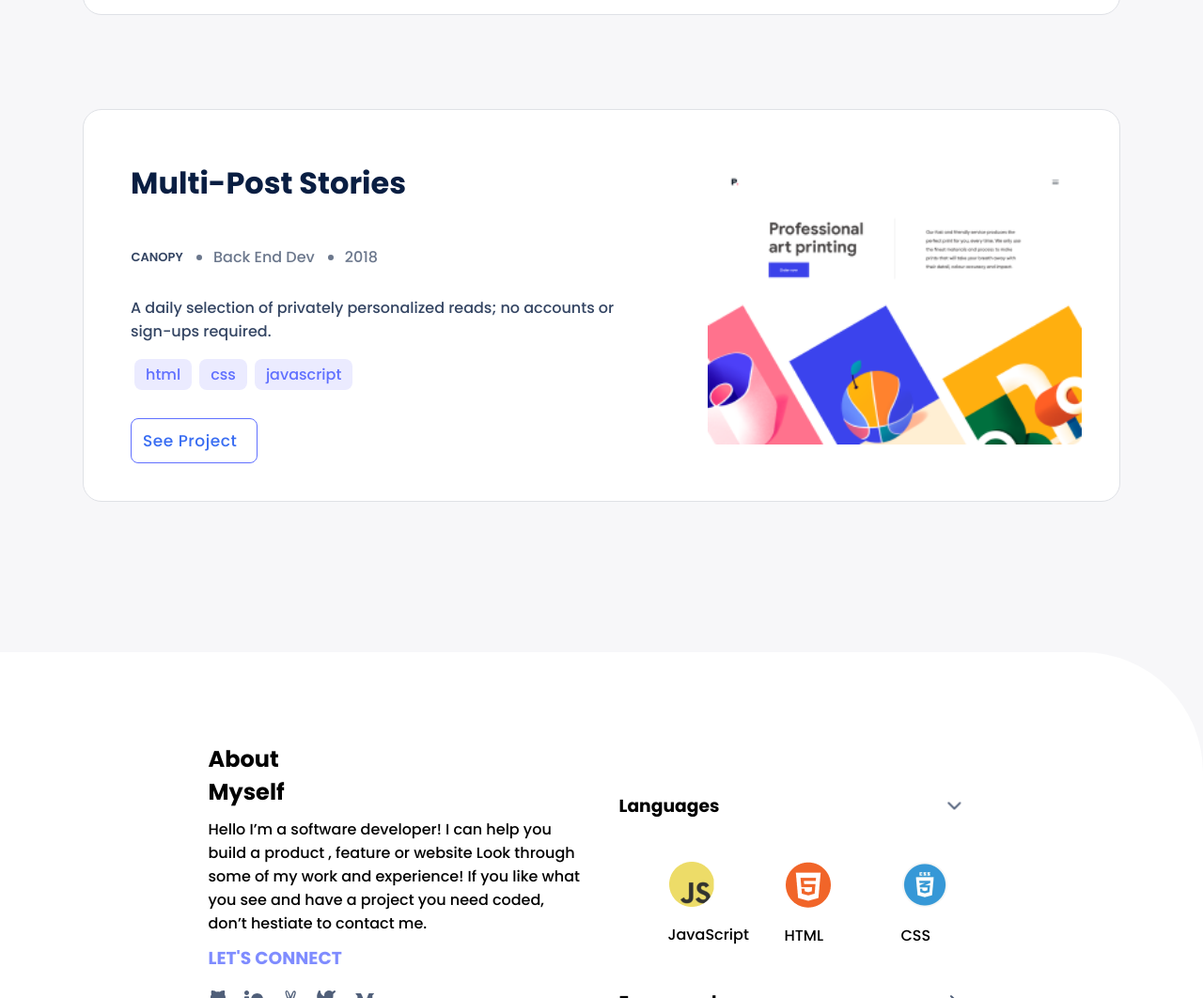
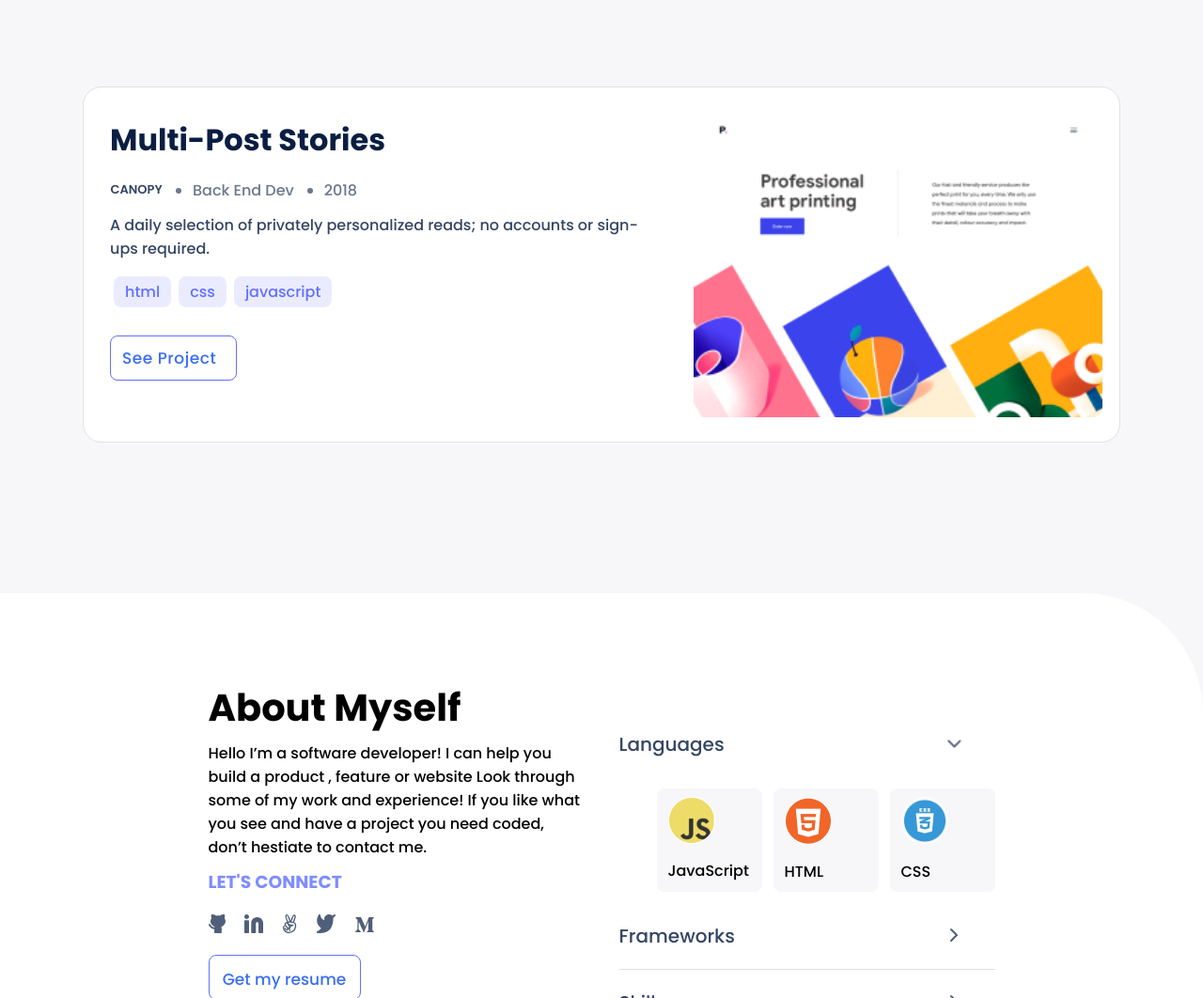
Before and after one commit to henask12/Portfolio, a website: page index.html in a window 1280 px wide. Shown: the part 2534-3596 px from the top of the page at 94% size. Drawn offline with Linux system fonts and the light colour scheme.

Commit message:
updated css

```diff
--- a/css/style.css
+++ b/css/style.css
@@ -271,9 +271,9 @@ a {
 
   .card-sub-header {
     align-items: center;
-    column-gap: 28px;
+    column-gap: 4px;
     flex-direction: row;
-    padding-top: 12px;
+    padding-top: 2px;
     flex-wrap: nowrap;
     width: 336px;
   }
@@ -353,19 +353,18 @@ a {
   }
 
   .card {
-    align-items: center;
     max-width: 1104px;
-    column-gap: 46px;
-    padding: 24px;
+    column-gap: 11px;
+    padding: 2px;
   }
 
   .card-sub-header {
     align-items: center;
     column-gap: 32px;
-    margin: 20px 0;
+    margin: 4px 0;
     flex-direction: row;
     padding-right: 0.5px;
-    padding-top: 12px;
+    padding-top: 2px;
   }
 
   .card-header {
@@ -374,6 +373,9 @@ a {
 
   .card img {
     width: 50%;
+    padding-left: 24px;
+    padding-top: 24px;
+    padding-bottom: 24px;
   }
 
   .card:nth-child(1),
@@ -448,7 +450,11 @@ a {
 }
 
 .about-card h2 {
-  width: 10rem;
+  width: 21rem;
+  font-weight: 700;
+  font-size: 40px;
+  line-height: 52px;
+  display: flex;
 }
 
 .about-card p {
@@ -483,12 +489,29 @@ a {
   cursor: pointer;
 }
 
+.about-skills-label h3 {
+  height: 24px;
+  left: 24px;
+  right: 78px;
+  top: calc(50% - 24px/2);
+  font-family: 'Poppins';
+  font-style: normal;
+  font-weight: 500;
+  font-size: 20px;
+  line-height: 24px;
+  display: flex;
+  align-items: center;
+  color: #344563;
+}
+
 .skills-bottom li {
   align-items: center;
   gap: 1rem;
   border-radius: 8px;
   margin: 12px 0;
   padding: 9px 12px;
+  background: #F7F7F9;
+  border-radius: 8px;
 }
 
 .label-framework {
@@ -502,6 +525,21 @@ a {
   cursor: pointer;
 }
 
+.label-framework-title h3 {
+  height: 24px;
+  left: 24px;
+  right: 78px;
+  top: calc(50% - 24px/2);
+  font-family: 'Poppins';
+  font-style: normal;
+  font-weight: 500;
+  font-size: 20px;
+  line-height: 24px;
+  display: flex;
+  align-items: center;
+  color: #344563;
+}
+
 .label-skill {
   border-bottom: 1px solid #dfe1e6;
 }
@@ -511,6 +549,21 @@ a {
   justify-content: space-between;
   padding: 23px 40px 23px 0;
   cursor: pointer;
+}
+
+.label-skill-title h3 {
+  height: 24px;
+  left: 24px;
+  right: 78px;
+  top: calc(50% - 24px/2);
+  font-family: 'Poppins';
+  font-style: normal;
+  font-weight: 500;
+  font-size: 20px;
+  line-height: 24px;
+  display: flex;
+  align-items: center;
+  color: #344563;
 }
 
 .contact::before {
--- a/index.html
+++ b/index.html
@@ -68,7 +68,7 @@
 
     <section class="cards ul grid" >
         <div class="card flex background">
-          <img src="./images/tonic-project.png" alt="tonic project" />
+          <img src="./images/tonic-project-desktop.svg" alt="tonic project" />
           <div class="card-header">
             <h2>
               Tonic
```
Also changed, not shown: images/tonic-project-desktop.svg (added).
